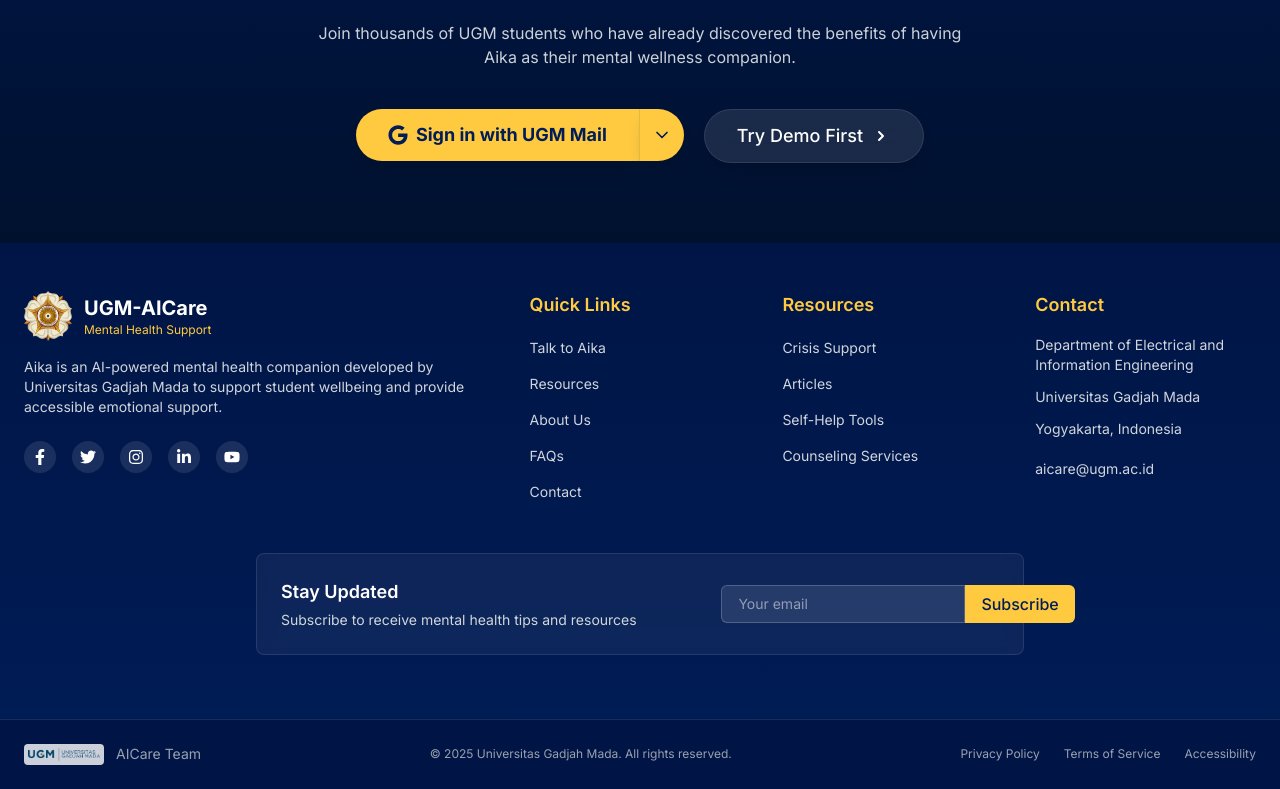
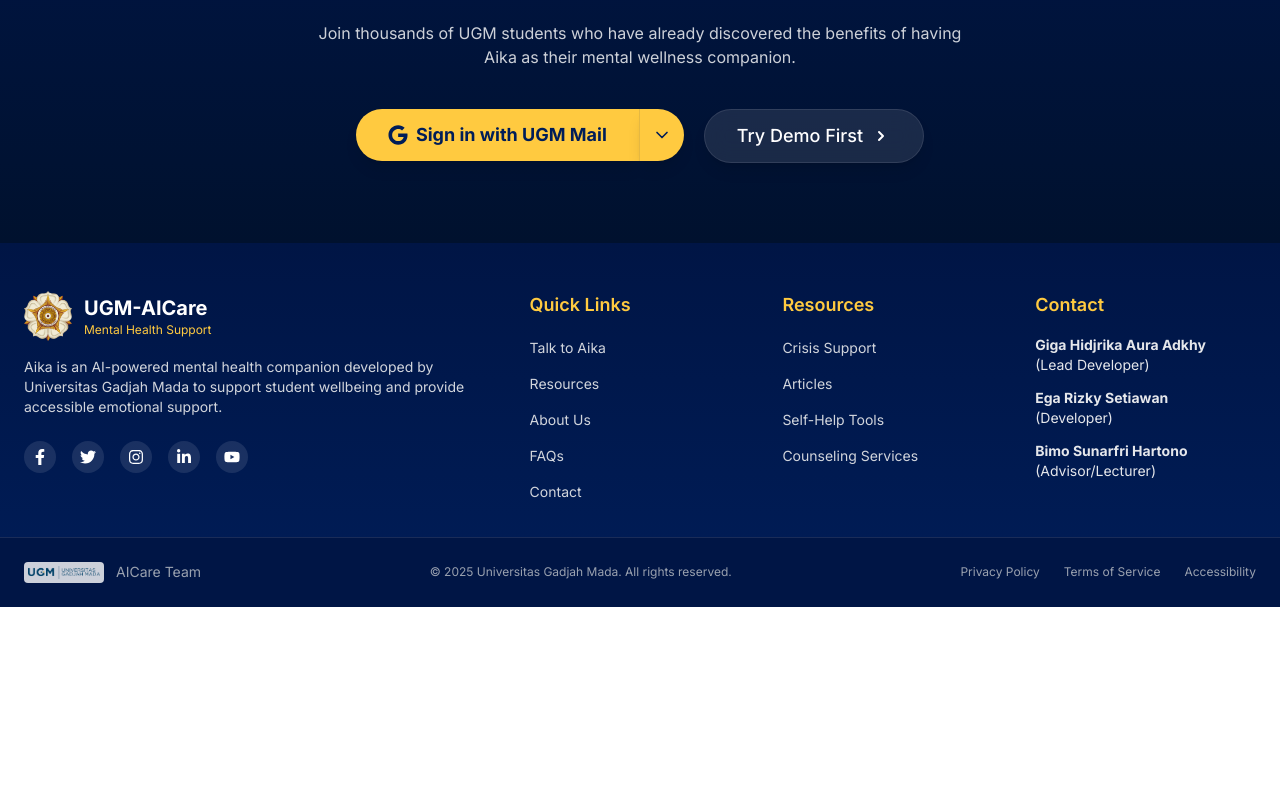
Before and after one commit to gigahidjrikaaa/UGM-AICare, a Next.js app in the folder frontend/: page / in a window 1280 px wide. Shown: the part 2964-3753 px from the top of the page. After the commit the page ends 3571 px from the top, so only its background shows below. Built offline with nearby package versions, Linux system fonts and the light colour scheme; no server answers.

Commit message:
feat: Update Footer component to include team member links and remove outdated contact information

```diff
--- a/frontend/src/components/ui/Footer.tsx
+++ b/frontend/src/components/ui/Footer.tsx
@@ -62,42 +62,20 @@
           {/* Contact */}
           <div>
             <h3 className="text-lg font-semibold mb-4 text-[#FFCA40]">Contact</h3>
-            <address className="not-italic text-sm text-gray-300 space-y-3">
-              <p>Department of Electrical and Information Engineering</p>
-              <p>Universitas Gadjah Mada</p>
-              <p>Yogyakarta, Indonesia</p>
-              <p className="pt-2">
-                <a href="mailto:aicare@ugm.ac.id" className="hover:text-[#FFCA40] transition-colors">
-                  aicare@ugm.ac.id
-                </a>
-              </p>
-            </address>
-          </div>
-        </div>
-
-        {/* Newsletter Signup - Modern Glass Card */}
-        <div className="mt-12 mb-8 bg-white/5 backdrop-blur-sm border border-white/10 rounded-lg p-6 max-w-3xl mx-auto">
-          <div className="grid md:grid-cols-5 gap-4 items-center">
-            <div className="md:col-span-3">
-              <h3 className="text-lg font-semibold mb-1">Stay Updated</h3>
-              <p className="text-sm text-gray-300">Subscribe to receive mental health tips and resources</p>
-            </div>
-            <div className="md:col-span-2">
-              <form className="flex">
-                <input
-                  type="email"
-                  placeholder="Your email"
-                  className="bg-white/10 border border-white/20 rounded-l-md px-4 py-2 flex-1 text-sm focus:outline-none focus:ring-1 focus:ring-[#FFCA40]"
-                  required
-                />
-                <button
-                  type="submit"
-                  className="bg-[#FFCA40] hover:bg-[#ffb700] text-[#001D58] font-medium px-4 rounded-r-md transition-colors"
-                >
-                  Subscribe
-                </button>
-              </form>
-            </div>
+            <ul className="space-y-3">
+              <FooterLink href="https://linkedin.com/in/gigahidjrikaaa" className='text-gray-200 text-sm'>
+                <p className='text-md font-bold'>Giga Hidjrika Aura Adkhy</p>
+                <p>(Lead Developer)</p>
+              </FooterLink>
+              <FooterLink href="https://linkedin.com/in/" className='text-gray-200 text-sm'>
+                <p className='text-md font-bold'>Ega Rizky Setiawan</p>
+                <p>(Developer)</p>
+              </FooterLink>
+              <FooterLink href="https://linkedin.com/in/" className='text-gray-200 text-sm'>
+                <p className='text-md font-bold'>Bimo Sunarfri Hartono</p>
+                <p>(Advisor/Lecturer)</p>
+              </FooterLink>
+            </ul>
           </div>
         </div>
       </div>
@@ -162,14 +140,14 @@
 interface FooterLinkProps {
   href: string;
   children: React.ReactNode;
+  className?: string;
 }
-
-function FooterLink({ href, children }: FooterLinkProps) {
+function FooterLink({ href, children, className }: FooterLinkProps) {
   return (
     <li>
       <Link
         href={href}
-        className="text-sm text-gray-300 hover:text-[#FFCA40] transition-colors relative group"
+        className={className || "text-sm text-gray-300 hover:text-[#FFCA40] transition-colors relative group"}
       >
         <span className="inline-block">
           {children}
```
